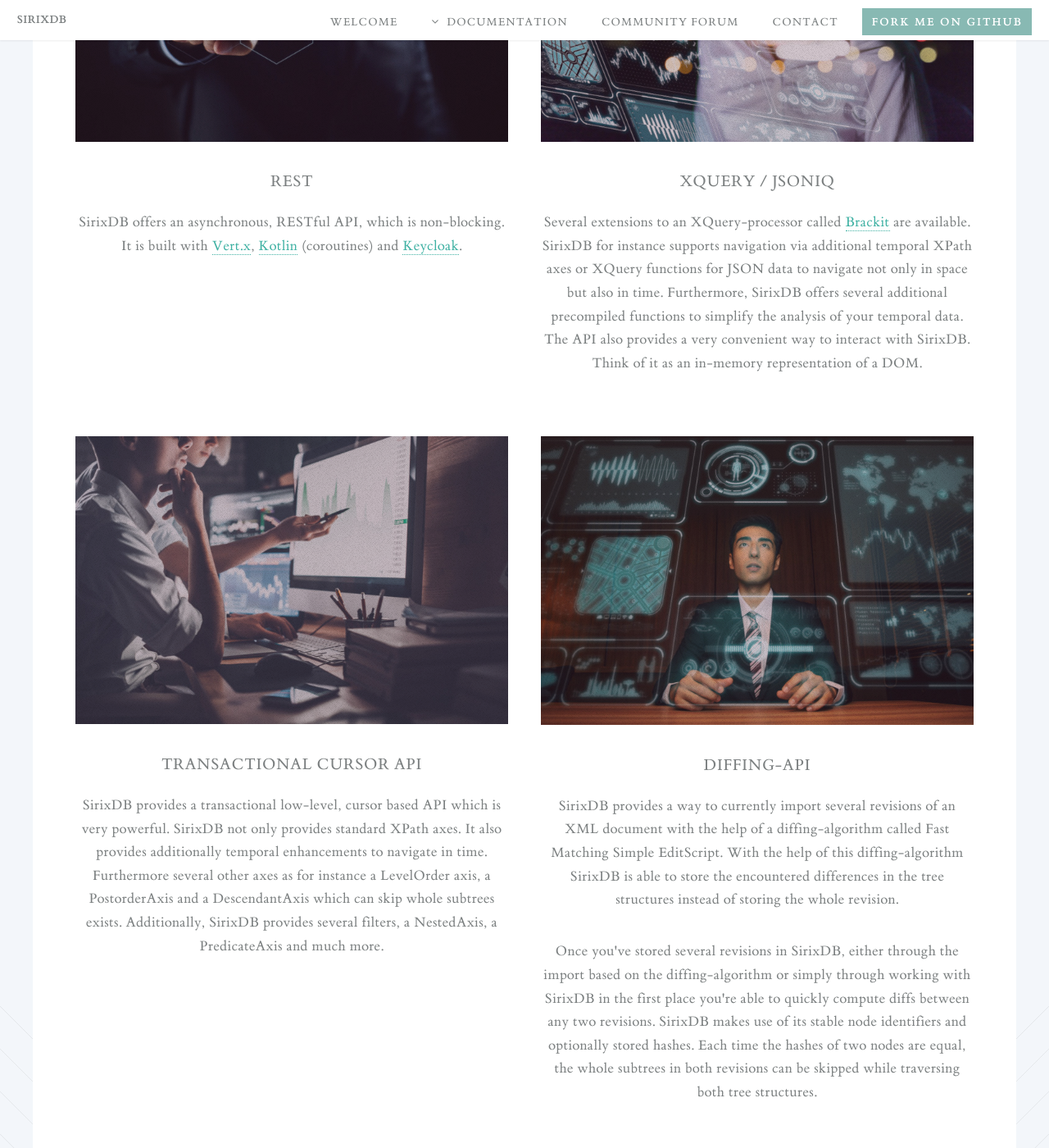
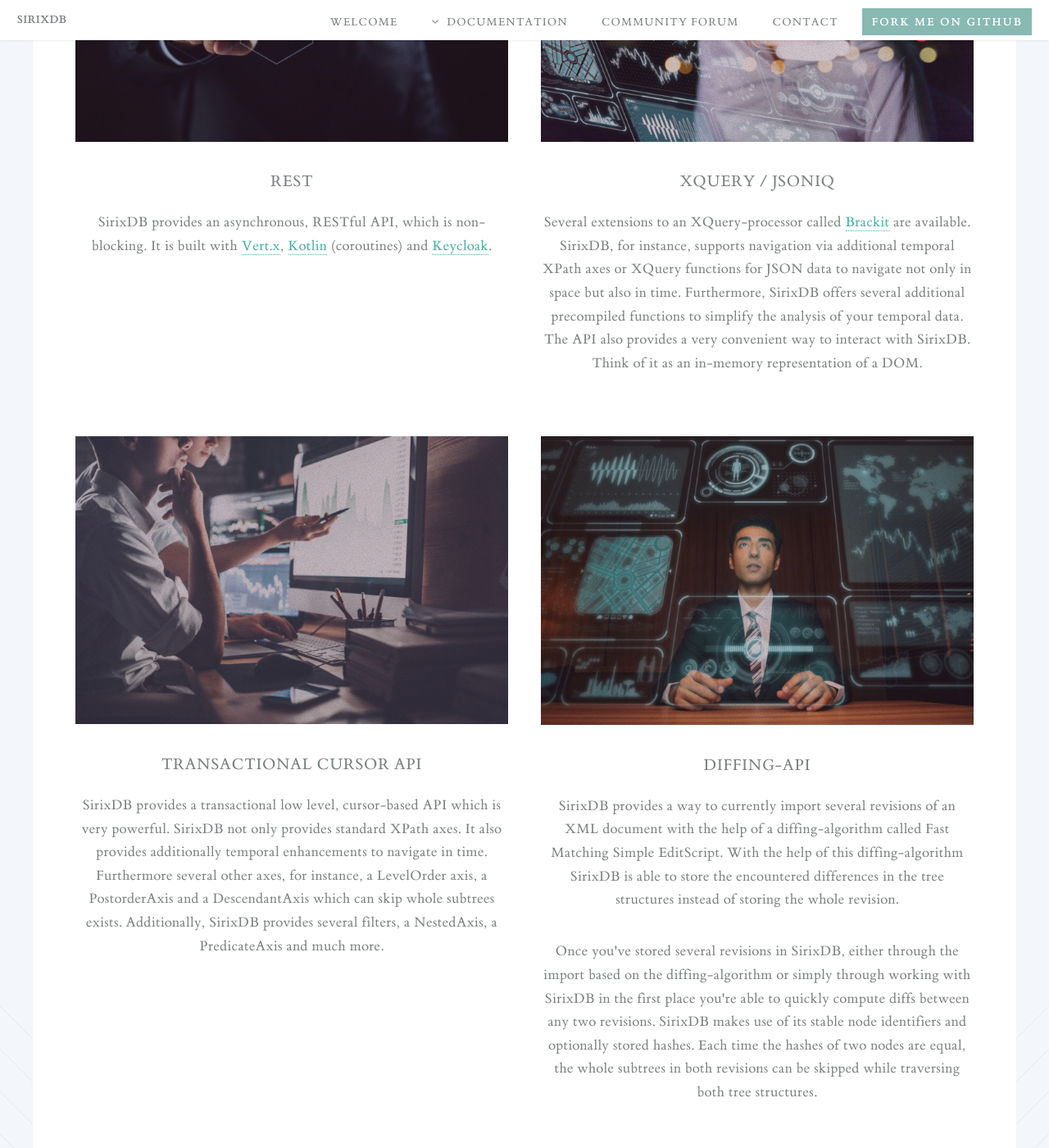
Before and after one commit to sirixdb/sirixdb.github.io, a Jekyll site: the page built from index.html, in a window 1280 px wide and 1400 px high, scrolled down 3023 px. Shown: the whole window at 82% size. Built offline with Jekyll 4.4.1, drawn with Linux system fonts in a browser that asks for light colours; some of the changed text lies outside the part shown.

Commit message:
Update index.html

```diff
--- a/index.html
+++ b/index.html
@@ -119,7 +119,7 @@ return {"revision": sdb:revision($foundStatus), $foundStatus{text}}
 									<header>
 										<h3>REST</h3>
 									</header>
-									<p>SirixDB offers an asynchronous, RESTful API, which is non-blocking. It is built with <a href="https://vertx.io">Vert.x</a>, <a href="https://kotlinlang.org">Kotlin</a> (coroutines) and <a href="https://www.keycloak.org">Keycloak</a>.</p>
+									<p>SirixDB provides an asynchronous, RESTful API, which is non-blocking. It is built with <a href="https://vertx.io">Vert.x</a>, <a href="https://kotlinlang.org">Kotlin</a> (coroutines) and <a href="https://www.keycloak.org">Keycloak</a>.</p>
 								</section>
 
 							</div>
@@ -130,7 +130,7 @@ return {"revision": sdb:revision($foundStatus), $foundStatus{text}}
 									<header>
 										<h3>XQuery / JSONiq</h3>
 									</header>
-									<p>Several extensions to an XQuery-processor called <a href="http://brackit.org">Brackit</a> are available. SirixDB for instance supports navigation via additional temporal XPath axes or XQuery functions for JSON data to navigate not only in space but also in time. Furthermore, SirixDB offers several additional precompiled functions to simplify the analysis of your temporal data. The API also provides a very convenient way to interact with SirixDB. Think of it as an in-memory representation of a DOM.</p>
+									<p>Several extensions to an XQuery-processor called <a href="http://brackit.org">Brackit</a> are available. SirixDB, for instance, supports navigation via additional temporal XPath axes or XQuery functions for JSON data to navigate not only in space but also in time. Furthermore, SirixDB offers several additional precompiled functions to simplify the analysis of your temporal data. The API also provides a very convenient way to interact with SirixDB. Think of it as an in-memory representation of a DOM.</p>
 								</section>
 
 							</div>
@@ -143,7 +143,7 @@ return {"revision": sdb:revision($foundStatus), $foundStatus{text}}
 									<header>
 										<h3>Transactional cursor API</h3>
 									</header>
-									<p>SirixDB provides a transactional low-level, cursor based API which is very powerful. SirixDB not only provides standard XPath axes. It also provides additionally temporal enhancements to navigate in time. Furthermore several other axes as for instance a LevelOrder axis, a PostorderAxis and a DescendantAxis which can skip whole subtrees exists. Additionally, SirixDB provides several filters, a NestedAxis, a PredicateAxis and much more.</p>
+									<p>SirixDB provides a transactional low level, cursor-based API which is very powerful. SirixDB not only provides standard XPath axes. It also provides additionally temporal enhancements to navigate in time. Furthermore several other axes, for instance, a LevelOrder axis, a PostorderAxis and a DescendantAxis which can skip whole subtrees exists. Additionally, SirixDB provides several filters, a NestedAxis, a PredicateAxis and much more.</p>
 								</section>
 
 							</div>
```
Also changed, not shown: other parts of index.html (+5 -5 lines).
